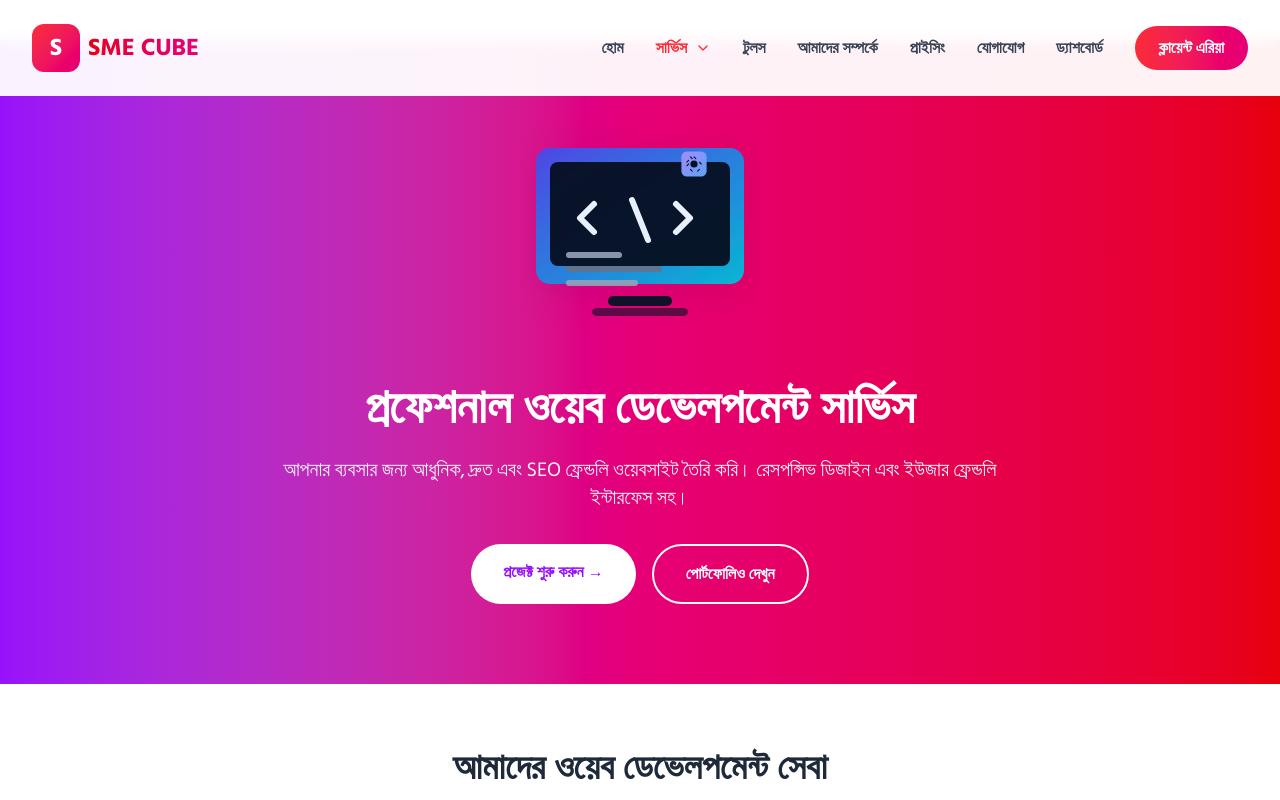
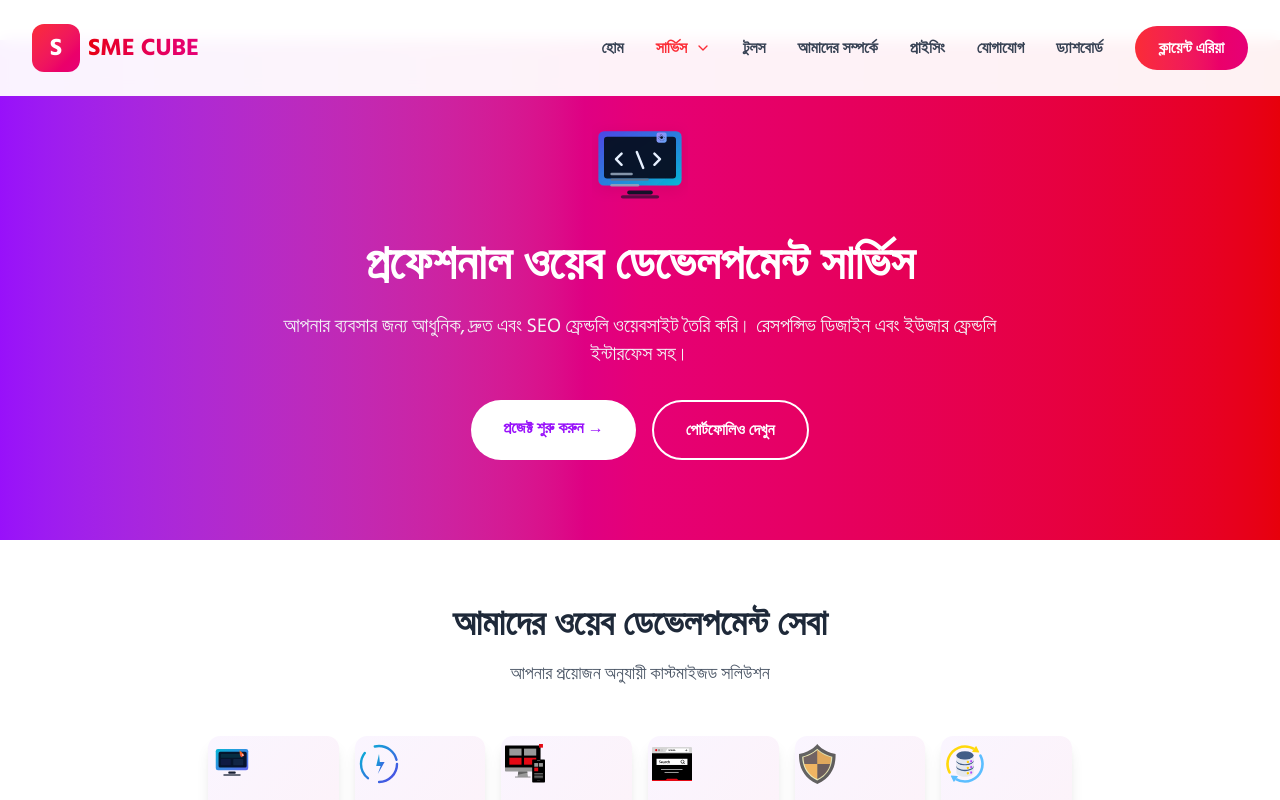
Before and after one commit to fahimk7007/smeCube-fahim, a React (Vite) app: page /services/web-development in a window 1280 px wide. Shown: the top 800 px of the page. Built offline with nearby package versions, Linux system fonts and the light colour scheme; no server answers.

Commit message:
updated the the hero svg in wev development page

```diff
--- a/src/assets/img/svg/webdevelopment/HeroSvg.jsx
+++ b/src/assets/img/svg/webdevelopment/HeroSvg.jsx
@@ -9,7 +9,7 @@ const HeroSvg = () => {
       height="240" */
       role="img"
       aria-labelledby="webTitle webDesc"
-      className="mx-auto h-32 w-32 md:w-60 md:h-60"
+      className="mx-auto h-24 w-24"
     >
       <title id="webTitle">Web development icon</title>
       <desc id="webDesc">
--- a/src/pages/services/WebDevelopment.jsx
+++ b/src/pages/services/WebDevelopment.jsx
@@ -192,7 +192,7 @@ const WebDevelopment = () => {
       <section className="bg-gradient-to-r from-purple-600 via-pink-600 to-red-600 text-white py-20">
         <div className="max-w-6xl mx-auto px-4">
           <div className="text-center">
-            <div className="text-6xl mb-6">
+            <div className="mb-6">
               <HeroSvg />
             </div>
             <h1 className="text-4xl md:text-5xl font-bold mb-6">
```
